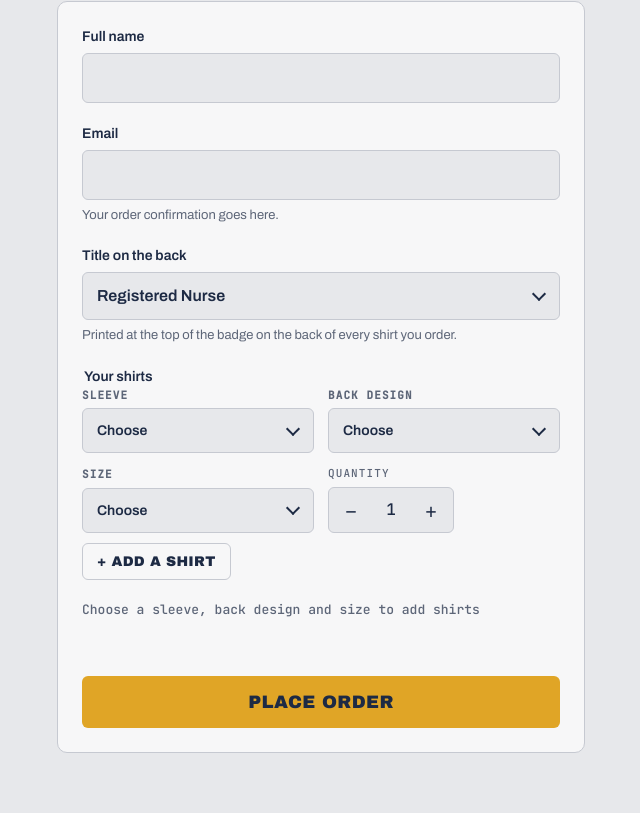
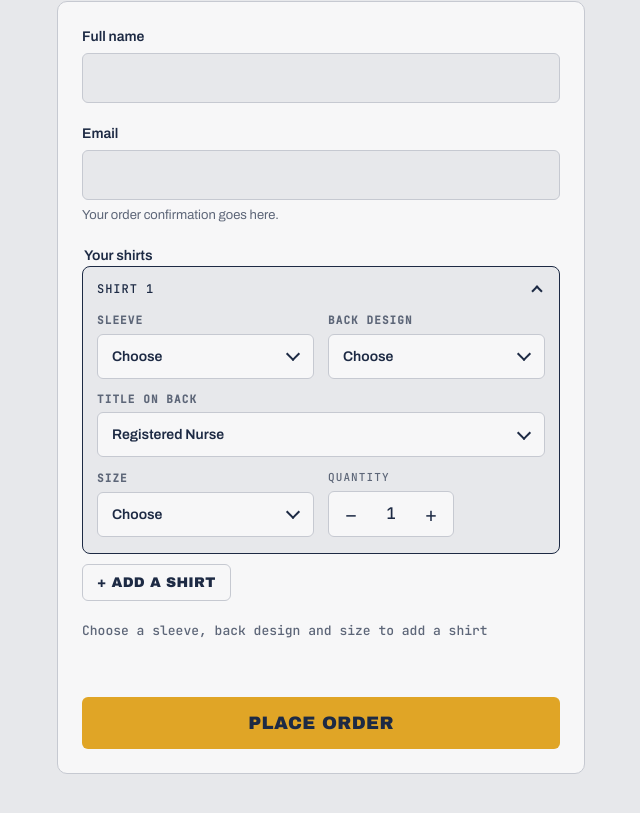
Before and after one commit to raysantos/ed-shirt-order, a plain HTML site: page index.html in a window 1280 px wide. Shown: the part 497-1310 px from the top of the page, without its empty margins (319-959 px from the left). Drawn offline with Linux system fonts and the light colour scheme.

Commit message:
Per-shirt title on back; shirts as expandable items
Each shirt is a collapsible item showing a summary; open one to edit its
sleeve, back design, title, size and quantity. Backend stores one row per
shirt line and totals by size and by title.

Co-Authored-By: Claude Opus 5.5 <noreply@anthropic.com>
Claude-Session: https://claude.ai/code/session_01XMv5pUX8rSMyzxmcLXWAFn

```diff
--- a/index.html
+++ b/index.html
@@ -38,14 +38,29 @@ input[type=text],input[type=email]{font:inherit;color:var(--ink);background:var(
 input:focus-visible,button:focus-visible{outline:3px solid var(--accent);outline-offset:2px}
 fieldset{border:0;margin:0;padding:0;display:flex;flex-direction:column;gap:10px}
 .lines{display:flex;flex-direction:column;gap:10px}
-.line{display:grid;grid-template-columns:1fr 1fr;gap:12px 14px;align-items:end}
-.line+.line{border-top:1px solid var(--line);padding-top:14px}
-.lhead{grid-column:1/-1;display:flex;justify-content:space-between;align-items:center;font-family:var(--mono);font-size:12px;letter-spacing:.08em;text-transform:uppercase;color:var(--ink)}
+.line{border:1.5px solid var(--line);border-radius:8px;background:var(--paper)}
+.line.open{border-color:var(--ink)}
+.lhead{all:unset;box-sizing:border-box;width:100%;display:grid;grid-template-columns:auto 1fr auto;align-items:center;gap:12px;padding:12px 14px;cursor:pointer}
+.lhead:focus-visible{outline:3px solid var(--accent);outline-offset:2px;border-radius:6px}
+.ln{font-family:var(--mono);font-size:12px;letter-spacing:.08em;text-transform:uppercase;color:var(--ink);white-space:nowrap}
+.lsum{font-size:14px;line-height:1.35;color:var(--ink);min-width:0}
+.lsum strong{font-weight:600}
+.lsum small{display:block;font-size:12.5px;color:var(--muted)}
+.lsum b{color:var(--ink);font-family:var(--mono);font-weight:500}
+.line.todo:not(.open) .lsum{color:var(--bad)}
+.line.open .lsum{visibility:hidden}
+.chev{width:8px;height:8px;border-right:2px solid var(--ink);border-bottom:2px solid var(--ink);transform:rotate(45deg);margin:-4px 4px 0 0}
+.line.open .chev{transform:rotate(-135deg);margin-top:4px}
+.lbody{display:grid;grid-template-columns:1fr 1fr;gap:12px 14px;align-items:end;padding:2px 14px 16px}
+.lbody[hidden]{display:none}
+.wide,.lrm{grid-column:1/-1}
+.lrm{align-items:flex-start}
 .ctl{display:flex;flex-direction:column;gap:5px;min-width:0}
 .eb{font-family:var(--mono);font-size:11px;letter-spacing:.1em;text-transform:uppercase;color:var(--muted)}
 .ctl .select{display:block;flex:none;width:100%}
-.lines{gap:14px}
-@media (max-width:600px){.line{grid-template-columns:1fr}.qty{width:max-content}}
+.ctl .select select{background:var(--card)}
+.ctl .qty{background:var(--card)}
+@media (max-width:600px){.lbody{grid-template-columns:1fr}.qty{width:max-content}}
 
 .select{position:relative;flex:1 1 130px;min-width:0}
 .select.sleeve{flex-basis:150px}
@@ -130,11 +145,6 @@ td.n{font-variant-numeric:tabular-nums;text-align:right}
       <input id="email" type="email" autocomplete="email" required>
       <span class="hint">Your order confirmation goes here.</span>
     </div>
-    <div class="field">
-      <label for="role">Title on the back</label>
-      <div class="select solo"><select id="role" required></select></div>
-      <span class="hint">Printed at the top of the badge on the back of every shirt you order.</span>
-    </div>
     <fieldset>
       <legend class="legend">Your shirts</legend>
       <div class="lines" id="lines"></div>
@@ -151,7 +161,6 @@ td.n{font-variant-numeric:tabular-nums;text-align:right}
     <p style="margin:0">A confirmation email is on its way to <strong id="cEmail"></strong>.</p>
     <dl class="receipt">
       <dt>Name</dt><dd id="cName"></dd>
-      <dt>Back title</dt><dd id="cRole"></dd>
       <dt>Shirts</dt><dd id="cSize"></dd>
       <dt>Order #</dt><dd id="cNum" style="font-family:var(--mono)"></dd>
     </dl>
@@ -160,40 +169,46 @@ td.n{font-variant-numeric:tabular-nums;text-align:right}
 
 </div>
 
-<script src="config.js?v=4"></script>
+<script src="config.js?v=5"></script>
 <script>
 const SIZES=["XS","S","M","L","XL","2XL"], MAX=25;
 const SLEEVES=[["SS","Short sleeve"],["LS","Long sleeve"]];
 const DESIGNS=[["B","Red cross badge"],["C","Flag badge"]];
 const ROLES=[["RN","Registered Nurse"],["HT","Health Technician"],["PH","Physician"],["SW","Social Worker"],["NM","Nurse Manager"]];
-const ITEMS=SLEEVES.flatMap(([k])=>DESIGNS.flatMap(([d])=>SIZES.map(z=>k+"-"+d+"-"+z)));
 const nameOf=(list,k)=>(list.find(s=>s[0]===k)||[k,k])[1];
 const CFG=window.ORDER_CONFIG||{};
 const $=id=>document.getElementById(id);
-let lines=[{sleeve:"",design:"",size:"",qty:1}], focusLine=0;
-function totalOf(c){return Object.values(c||{}).reduce((a,b)=>a+(+b||0),0)}
-function itemName(k){const[s,d,z]=k.split("-");return `${nameOf(SLEEVES,s)}, ${nameOf(DESIGNS,d)}, ${z}`}
-function summary(c){return ITEMS.filter(k=>c&&c[k]>0).map(k=>`${c[k]} × ${itemName(k)}`).join("; ")}
-function toItems(){const m={};lines.forEach(l=>{if(l.sleeve&&l.design&&l.size){const k=l.sleeve+"-"+l.design+"-"+l.size;m[k]=(m[k]||0)+l.qty}});return m}
+const esc=t=>String(t).replace(/[&<>"]/g,c=>({"&":"&amp;","<":"&lt;",">":"&gt;",'"':"&quot;"}[c]));
+const blank=()=>({sleeve:"",design:"",role:"RN",size:"",qty:1});
+let lines=[blank()], open=0;
+const done=l=>!!(l.sleeve&&l.design&&l.role&&l.size);
+const lineText=l=>[l.sleeve&&nameOf(SLEEVES,l.sleeve),l.design&&nameOf(DESIGNS,l.design),nameOf(ROLES,l.role),l.size].filter(Boolean).join(" · ");
+const sumHtml=l=>done(l)?`<strong>${esc(nameOf(ROLES,l.role))}</strong> · ${l.size} <b>× ${l.qty}</b><small>${esc(nameOf(SLEEVES,l.sleeve))} · ${esc(nameOf(DESIGNS,l.design))}</small>`:"Not finished";
 const opt=(v,t,cur)=>`<option value="${v}"${cur===v?" selected":""}>${t}</option>`;
-$("role").insertAdjacentHTML("beforeend",ROLES.map(([k,t])=>opt(k,t,"RN")).join(""));
+const sel=(i,f,label,list,cur)=>`<label class="ctl${f==="role"?" wide":""}"><span class="eb">${label}</span><span class="select"><select id="${f}-${i}" data-i="${i}" data-f="${f}">${f==="role"?"":`<option value="">Choose</option>`}${list.map(([k,t])=>opt(k,t,cur)).join("")}</select></span></label>`;
 function renderLines(){
-  $("lines").innerHTML=lines.map((l,i)=>`<div class="line">${lines.length>1?`<div class="lhead"><span>Shirt ${i+1}</span><button type="button" class="rm" data-rm="${i}">Remove</button></div>`:""}<label class="ctl"><span class="eb">Sleeve</span><span class="select"><select id="sleeve-${i}" data-i="${i}" data-f="sleeve"><option value="">Choose</option>${SLEEVES.map(([k,t])=>opt(k,t,l.sleeve)).join("")}</select></span></label><label class="ctl"><span class="eb">Back design</span><span class="select"><select id="design-${i}" data-i="${i}" data-f="design"><option value="">Choose</option>${DESIGNS.map(([k,t])=>opt(k,t,l.design)).join("")}</select></span></label><label class="ctl ctl-size"><span class="eb">Size</span><span class="select"><select id="size-${i}" data-i="${i}" data-f="size"><option value="">Choose</option>${SIZES.map(z=>opt(z,z,l.size)).join("")}</select></span></label><div class="ctl ctl-qty"><span class="eb" id="qty-l-${i}">Quantity</span><div class="qty" role="group" aria-labelledby="qty-l-${i}"><button type="button" data-i="${i}" data-d="-1" aria-label="One fewer">−</button><output>${l.qty}</output><button type="button" data-i="${i}" data-d="1" aria-label="One more">+</button></div></div></div>`).join("");
+  $("lines").innerHTML=lines.map((l,i)=>{
+    const isOpen=i===open;
+    const head=`<button type="button" class="lhead" data-open="${i}" aria-expanded="${isOpen}" aria-controls="body-${i}"><span class="ln">Shirt ${i+1}</span><span class="lsum">${sumHtml(l)}</span><span class="chev" aria-hidden="true"></span></button>`;
+    const body=`<div class="lbody" id="body-${i}"${isOpen?"":" hidden"}>${sel(i,"sleeve","Sleeve",SLEEVES,l.sleeve)}${sel(i,"design","Back design",DESIGNS,l.design)}${sel(i,"role","Title on back",ROLES,l.role)}${sel(i,"size","Size",SIZES.map(z=>[z,z]),l.size)}<div class="ctl"><span class="eb" id="qty-l-${i}">Quantity</span><div class="qty" role="group" aria-labelledby="qty-l-${i}"><button type="button" data-i="${i}" data-d="-1" aria-label="One fewer">−</button><output>${l.qty}</output><button type="button" data-i="${i}" data-d="1" aria-label="One more">+</button></div></div>${lines.length>1?`<div class="ctl lrm"><button type="button" class="rm" data-rm="${i}">Remove shirt ${i+1}</button></div>`:""}</div>`;
+    return `<div class="line${isOpen?" open":""}${done(l)?"":" todo"}">${head}${body}</div>`;
+  }).join("");
   paint();
 }
 function preview(){
-  const l=lines[Math.min(focusLine,lines.length-1)]||{}, s=l.sleeve||"LS", d=l.design||"B", r=$("role").value||"RN";
+  const l=lines[Math.min(Math.max(open,0),lines.length-1)]||{}, s=l.sleeve||"LS", d=l.design||"B", r=l.role||"RN";
   const src=`images/${s}-${d}-${r}.jpg`; if(!$("pv").src.endsWith(src))$("pv").src=src;
   $("pv").alt=`${nameOf(SLEEVES,s)} shirt, ${nameOf(DESIGNS,d)}, ${nameOf(ROLES,r)}: front, side and back`;
   $("pvcap").textContent=`${nameOf(SLEEVES,s)} · ${nameOf(ROLES,r)}`;
 }
-function paint(){const m=toItems(),t=totalOf(m);$("totalLine").textContent=t?`${t} shirt${t===1?"":"s"}: ${summary(m)}`:"Choose a sleeve, back design and size to add shirts";preview()}
-$("role").addEventListener("change",preview);
-$("lines").addEventListener("change",e=>{const i=e.target.dataset.i,f=e.target.dataset.f;if(i!=null&&f){lines[i][f]=e.target.value;focusLine=+i;paint()}});
+function total(){return lines.filter(done).reduce((a,l)=>a+l.qty,0)}
+function paint(){const t=total();$("totalLine").textContent=t?`${t} shirt${t===1?"":"s"} in your order`:"Choose a sleeve, back design and size to add a shirt";preview()}
+$("lines").addEventListener("change",e=>{const i=e.target.dataset.i,f=e.target.dataset.f;if(i!=null&&f){lines[i][f]=e.target.value;const line=e.target.closest(".line");line.classList.toggle("todo",!done(lines[i]));line.querySelector(".lsum").innerHTML=sumHtml(lines[i]);paint()}});
 $("lines").addEventListener("click",e=>{const b=e.target.closest("button");if(!b)return;
-  if(b.dataset.rm!=null){lines.splice(+b.dataset.rm,1);focusLine=Math.min(focusLine,lines.length-1);renderLines();return}
+  if(b.dataset.open!=null){const i=+b.dataset.open;open=open===i?-1:i;renderLines();return}
+  if(b.dataset.rm!=null){lines.splice(+b.dataset.rm,1);open=Math.min(Math.max(open,0),lines.length-1);renderLines();return}
   const i=+b.dataset.i;lines[i].qty=Math.max(1,Math.min(MAX,lines[i].qty+(+b.dataset.d)));renderLines();});
-$("addLine").onclick=()=>{lines.push({sleeve:"",design:"",size:"",qty:1});focusLine=lines.length-1;renderLines();$("sleeve-"+(lines.length-1)).focus()};
+$("addLine").onclick=()=>{const prev=lines[lines.length-1];const n=blank();if(prev){n.sleeve=prev.sleeve;n.design=prev.design;n.role=prev.role}lines.push(n);open=lines.length-1;renderLines();$("size-"+open).focus()};
 if(CFG.teamCodeRequired)$("codeField").hidden=false;
 renderLines();
 // Warm the image cache so switching options is instant.
@@ -209,18 +224,16 @@ $("orderForm").addEventListener("submit",async e=>{
   if(CFG.teamCodeRequired&&!code){err.textContent="Enter the team code.";$("code").focus();return}
   if(!name){err.textContent=MSG.missing_name;$("name").focus();return}
   if(!/^[^\s@]+@[^\s@]+\.[^\s@]+$/.test(email)){err.textContent=MSG.bad_email;$("email").focus();return}
-  const role=$("role").value;
-  if(!role){err.textContent=MSG.bad_role;$("role").focus();return}
-  if(lines.some(l=>!l.sleeve||!l.design||!l.size)){err.textContent="Choose a sleeve, back design and size for each shirt, or remove the empty row.";return}
+  const bad=lines.findIndex(l=>!done(l));
+  if(bad>=0){open=bad;renderLines();err.textContent=`Finish shirt ${bad+1}: choose a sleeve, back design and size, or remove it.`;return}
   if(!CFG.endpoint){err.textContent=MSG.not_set_up;return}
   err.textContent="";const btn=$("submit");btn.disabled=true;const label=btn.textContent;btn.textContent="Sending…";
-  const items=toItems();
   try{
-    const r=await fetch(CFG.endpoint,{method:"POST",headers:{"Content-Type":"text/plain;charset=utf-8"},body:JSON.stringify({name,email,code,role,items,website:$("website").value})});
+    const r=await fetch(CFG.endpoint,{method:"POST",headers:{"Content-Type":"text/plain;charset=utf-8"},body:JSON.stringify({name,email,code,lines:lines.map(({sleeve,design,role,size,qty})=>({sleeve,design,role,size,qty})),website:$("website").value})});
     const d=await r.json();
     if(!d.ok){err.textContent=MSG[d.error]||MSG.server;return}
-    $("cName").textContent=name;$("cRole").textContent=nameOf(ROLES,role);$("cEmail").textContent=email;
-    $("cSize").textContent=`${totalOf(items)} total (${summary(items)})`;$("cNum").textContent=d.number;
+    $("cName").textContent=name;$("cEmail").textContent=email;
+    $("cSize").innerHTML=`${total()} total<br>`+lines.map(l=>`${esc(lineText(l))} × ${l.qty}`).join("<br>");$("cNum").textContent=d.number;
     $("confirm").querySelector("h2").textContent=d.updated?"Order updated":"Order placed";
     $("orderForm").hidden=true;$("confirm").hidden=false;$("confirm").scrollIntoView({block:"start"});
   }catch(x){err.textContent="Your order didn't send. Check your connection and try again."}
```
Also changed, not shown: 1 other file.
